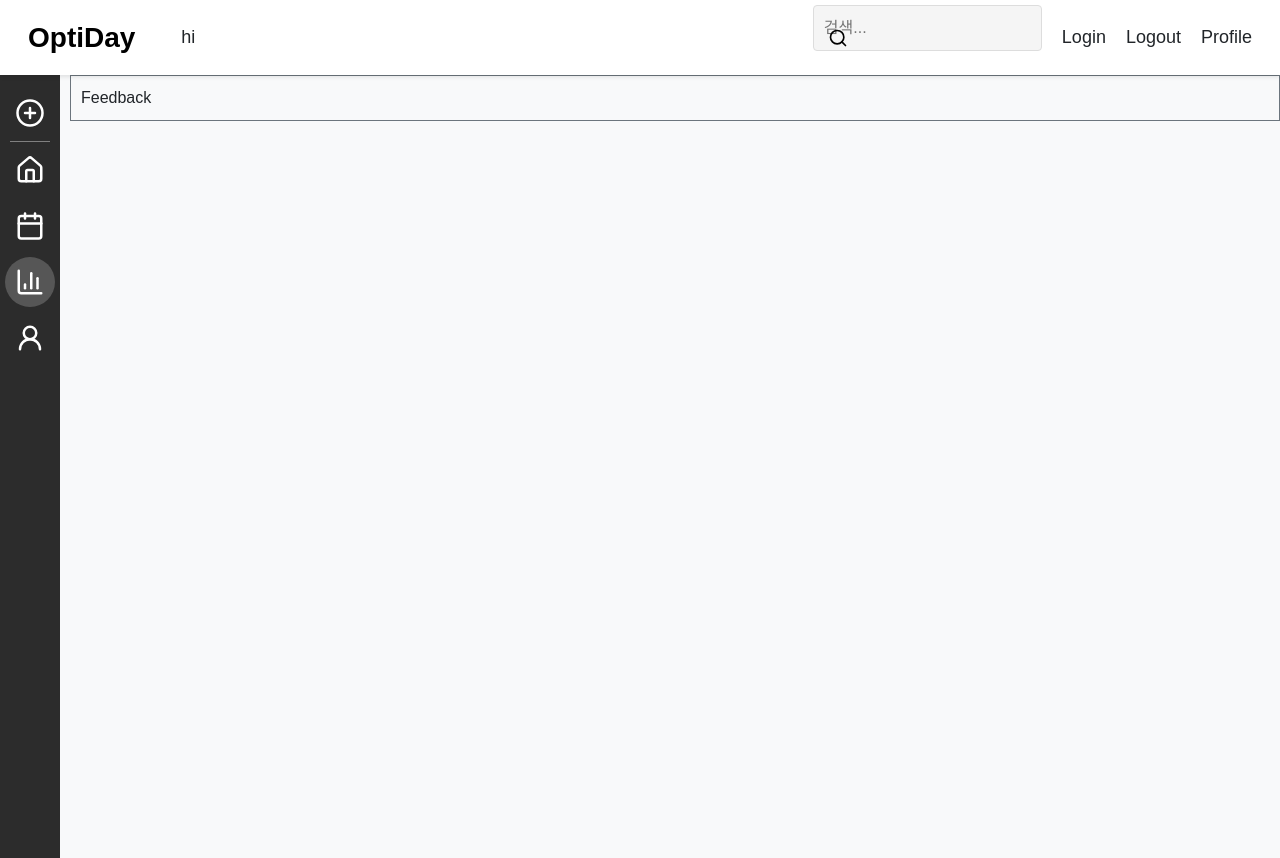
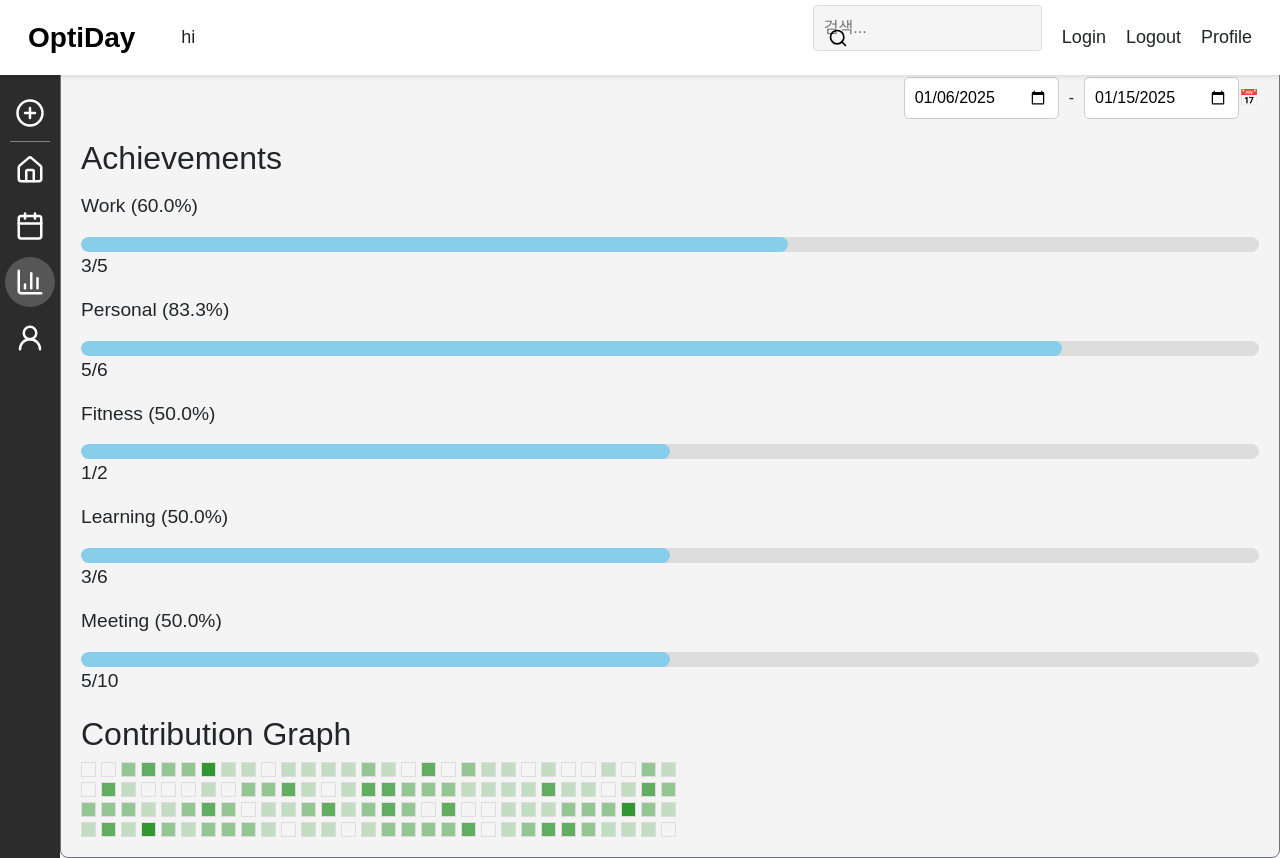
Before and after one commit to dbzoseh2rl/Optiday_front, a React (Create React App) app: page /feedback in a window 1280 px wide. Before the commit the page ends 800 px from the top, so only its background shows below. Built offline with nearby package versions, Linux system fonts and the light colour scheme.

Commit message:
feat: Feedback page add

```diff
--- a/package.json
+++ b/package.json
@@ -7,6 +7,7 @@
     "cra-template": "1.2.0",
     "lucide-react": "^0.468.0",
     "react": "^19.0.0",
+    "react-day-picker": "^9.5.1",
     "react-dom": "^19.0.0",
     "react-modal": "^3.16.3",
     "react-router-dom": "^7.0.2",
--- a/src/components/Feedback.jsx
+++ b/src/components/Feedback.jsx
@@ -1,8 +1,212 @@
-function Feedback(){
-    return(
-        <div className="feedback contents">
-        Feedback
+// React 컴포넌트와 필요 모듈 임포트
+import React, { useState, useEffect } from "react";
+import "react-day-picker/dist/style.css";
+import "../styles/FeedbackPage.css"
+
+// 카테고리 목록 정의
+const categories = ["Work", "Personal", "Fitness", "Learning", "Meeting"];
+
+// 할 일 목록 생성 함수
+// 120일 간의 랜덤 데이터를 생성
+const generateTodos = () => {
+  const todos = [];
+  const endDate = new Date(); // 오늘 날짜
+  const startDate = new Date();
+  startDate.setDate(endDate.getDate() - 119); // 오늘부터 120일 전 시작
+
+  const totalDays = 120;
+
+  for (let i = 0; i < totalDays; i++) {
+    const currentDate = new Date(startDate);
+    currentDate.setDate(startDate.getDate() + i); // 날짜를 하나씩 증가
+
+    const todoCount = Math.floor(Math.random() * 5) + 1; // 하루에 1~5개의 Todo 생성
+    for (let j = 0; j < todoCount; j++) {
+      todos.push({
+        id: `${currentDate.toISOString().slice(0, 10)}-${j}`, // 고유 ID
+        date: currentDate.toISOString().slice(0, 10), // 날짜 포맷
+        title: `Todo ${currentDate.toISOString().slice(0, 10)}-${j}`, // 제목
+        category: categories[Math.floor(Math.random() * categories.length)], // 카테고리 랜덤 할당
+        completed: Math.random() > 0.5, // 완료 여부 50% 확률로 결정
+      });
+    }
+  }
+
+  return todos;
+};
+
+// Feedback 컴포넌트
+function Feedback() {
+  // 상태 변수 정의
+  const [todos] = useState(generateTodos()); // 생성된 할 일 목록 저장
+  const [achievements, setAchievements] = useState([]); // 달성도 저장
+  const [selectedRange, setSelectedRange] = useState({
+    from: new Date(new Date().setDate(new Date().getDate() - 9)) // 10일 전 시작
+      .toISOString()
+      .slice(0, 10),
+    to: new Date().toISOString().slice(0, 10), // 오늘 날짜
+  });
+
+  const [contributionData, setContributionData] = useState([]); // 기여도 데이터 저장
+
+  // 선택된 날짜 범위에 따라 데이터를 계산
+  useEffect(() => {
+    const calculateAchievements = () => {
+      const { from, to } = selectedRange;
+      if (!from || !to) return;
+
+      // 선택된 범위의 할 일 필터링
+      const filteredTodos = todos.filter((todo) => {
+        const todoDate = new Date(todo.date);
+        return todoDate >= new Date(from) && todoDate <= new Date(to);
+      });
+
+      // 카테고리별 달성도 계산
+      const categoryData = categories.map((category) => {
+        const categoryTodos = filteredTodos.filter(
+          (todo) => todo.category === category
+        );
+        const completedTodos = categoryTodos.filter((todo) => todo.completed);
+        const percentage =
+          categoryTodos.length > 0
+            ? (completedTodos.length / categoryTodos.length) * 100
+            : 0;
+
+        return {
+          category,
+          total: categoryTodos.length,
+          completed: completedTodos.length,
+          percentage: percentage.toFixed(1), // 소수점 한 자리로 표시
+        };
+      });
+
+      setAchievements(categoryData);
+    };
+
+    const generateContributionData = () => {
+      const rows = 4; // 세로 4줄
+      const columns = 30; // 가로 30칸
+      const totalDays = rows * columns;
+
+      const endDate = new Date(); // 오늘 날짜
+      const startDate = new Date();
+      startDate.setDate(endDate.getDate() - 119); // 120일 전 시작
+
+      const data = Array.from({ length: rows }, () =>
+        Array.from({ length: columns }, () => 0)
+      );
+
+      // 완료된 할 일을 기여도 데이터에 반영
+      todos.forEach((todo) => {
+        const todoDate = new Date(todo.date);
+        const dayIndex = Math.floor(
+          (todoDate - startDate) / (1000 * 60 * 60 * 24)
+        ); // 시작 날짜로부터 몇 번째 날인지 계산
+
+        if (dayIndex >= 0 && dayIndex < totalDays) {
+          const rowIndex = Math.floor(dayIndex / columns);
+          const colIndex = dayIndex % columns;
+
+          if (todo.completed) {
+            data[rowIndex][colIndex] += 1;
+          }
+        }
+      });
+
+      setContributionData(data);
+    };
+
+    calculateAchievements(); // 달성도 계산 실행
+    generateContributionData(); // 기여도 데이터 생성 실행
+  }, [selectedRange, todos]);
+
+  // 완료된 할 일의 수에 따라 색상 조정
+  const getColor = (todoCount) => {
+    const opacity = Math.min(todoCount / 5, 1); // 최대 1까지
+    return `rgba(0, 128, 0, ${opacity})`; // 초록색 농도
+  };
+
+  return (
+    <div className="feedback">
+      <h1>Feedback</h1>
+
+      {/* 날짜 선택 영역 */}
+      <div className="date-picker-container">
+        <div className="date-inputs">
+          <input
+            type="date"
+            value={selectedRange.from}
+            onChange={(e) =>
+              setSelectedRange((prev) => ({ ...prev, from: e.target.value }))
+            }
+          />
+          <span style={{ margin: "0 10px" }}>-</span>
+          <input
+            type="date"
+            value={selectedRange.to}
+            onChange={(e) =>
+              setSelectedRange((prev) => ({ ...prev, to: e.target.value }))
+            }
+          />
+              📅
         </div>
-    )
+
+      </div>
+
+      {/* 달성도 영역 */}
+      <div className="achievements">
+        <h2>Achievements</h2>
+        {achievements.map((achievement, index) => (
+          <div key={index} className="achievement-item">
+            <p>
+              {achievement.category} ({achievement.percentage}%)
+            </p>
+            <div className="progress-bar-container">
+              <div
+                className="progress-bar"
+                style={{
+                  width: `${achievement.percentage}%`,
+                  backgroundColor: "#87CEEB",
+                }}
+              ></div>
+            </div>
+            <span>
+              {achievement.completed}/{achievement.total}
+            </span>
+          </div>
+        ))}
+      </div>
+
+      {/* 기여도 그래프 */}
+      <div className="contribution-graph-container">
+        <h2>Contribution Graph</h2>
+        <div className="contribution-graph">
+          {contributionData.map((row, rowIndex) => (
+            <div
+              key={rowIndex}
+              style={{
+                display: "flex",
+                gap: "5px",
+              }}
+            >
+              {row.map((todoCount, colIndex) => (
+                <div
+                  key={colIndex}
+                  style={{
+                    width: "15px",
+                    height: "15px",
+                    backgroundColor: getColor(todoCount),
+                    border: "1px solid #ddd",
+                  }}
+                  title={`Todos: ${todoCount}`}
+                ></div>
+              ))}
+            </div>
+          ))}
+        </div>
+      </div>
+    </div>
+  );
 }
-export default Feedback
+
+export default Feedback;
--- a/src/components/OptidayApp.jsx
+++ b/src/components/OptidayApp.jsx
@@ -39,6 +39,7 @@ function OptidayApp(){
             <Route path="search-accounts" element={<SearchAccountsPage />} />
           </Route>
           <Route path='/signup' element={<Signup/>}/>
+          <Route path='/feedback' element={<Feedback/>}/>
         </Routes>
         </div>
     </div>
--- /dev/null
+++ b/src/styles/FeedbackPage.css
@@ -0,0 +1,85 @@
+.feedback {
+    margin-left: 60px; /* 사이드바 너비만큼 이동 */
+    width: calc(100% - 60px); /* 화면에서 사이드바를 제외한 영역 */
+    padding: 20px;
+    background-color: #f4f4f4;
+    border-radius: 8px;
+  }
+
+  .date-picker-container {
+    display: flex;
+    justify-content: flex-end; /* 달력 필드를 오른쪽 끝으로 이동 */
+    align-items: center; /* 수직 가운데 정렬 */
+    margin-bottom: 20px;
+  }
+
+  .date-inputs {
+    display: flex;
+    align-items: center;
+  }
+
+  .date-inputs input[type="date"] {
+    padding: 8px 10px; /* 입력 필드 여백 */
+    font-size: 1rem; /* 글씨 크기 조정 */
+    border: 1px solid #ccc;
+    border-radius: 5px;
+  }
+
+  .date-inputs span {
+    margin: 0 10px; /* "-" 사이 간격 */
+  }
+
+  .date-inputs button {
+    cursor: pointer;
+    background: transparent;
+    border: none;
+    margin-left: 10px;
+  }
+
+  .achievement-item {
+    margin: 15px 0; /* 바 간격 더 추가 */
+    font-size: 1.2rem; /* 글씨 크기 조정 */
+  }
+
+  .progress-bar-container {
+    width: 100%;
+    background-color: #ddd; /* 바 배경색 */
+    height: 15px; /* 바 두께 */
+    border-radius: 8px;
+    overflow: hidden;
+  }
+
+  .progress-bar {
+    height: 15px; /* 바 두께 */
+    border-radius: 8px;
+    transition: width 0.3s ease; /* 진행률 변경 시 애니메이션 */
+  }
+
+  .contribution-graph-container {
+    margin-top: 20px;
+  }
+
+  .contribution-graph {
+    display: flex;
+    flex-direction: column; /* 열 간격 */
+    gap: 5px; /* 각 행 사이 간격 */
+  }
+
+  .week-column {
+    display: flex;
+    flex-direction: row;
+    gap: 5px; /* 각 열 사이 간격 */
+  }
+
+  .contribution-box {
+    width: 20px; /* 박스 크기 */
+    height: 20px;
+    border-radius: 3px; /* 모서리 둥글게 */
+    background-color: rgba(220, 220, 220, 1); /* 기본 배경색: 빈 공간 */
+    transition: background-color 0.3s ease; /* 색상 변화 애니메이션 */
+  }
+
+  .contribution-box:hover {
+    border: 1px solid #000; /* 박스 hover 시 강조 */
+    background-color: rgba(0, 200, 0, 0.8); /* hover 시 색상 */
+  }
```
Also changed, not shown: 1 other file (tests, documents, lock files or other folders).
